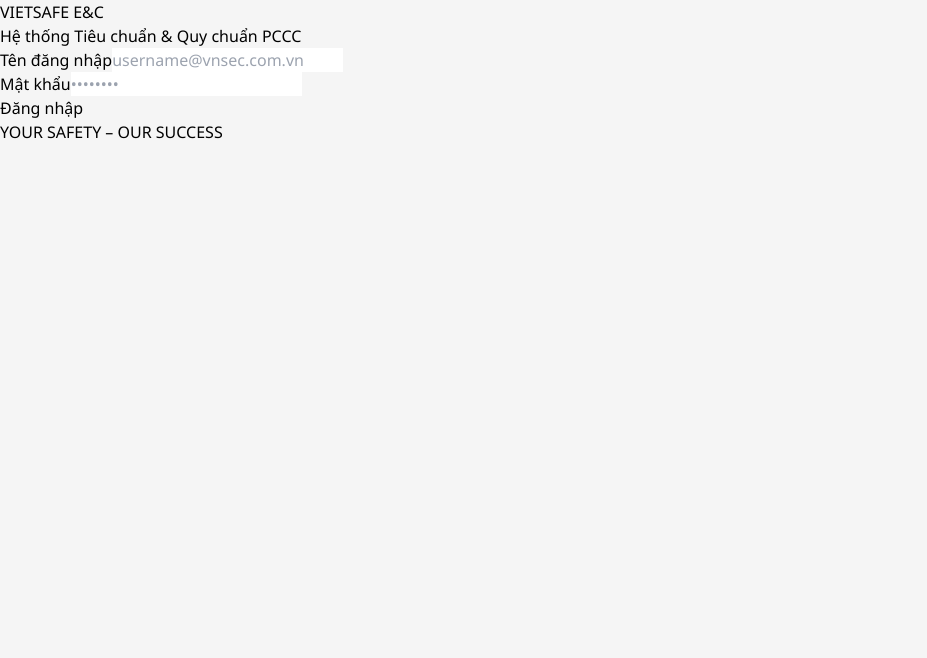
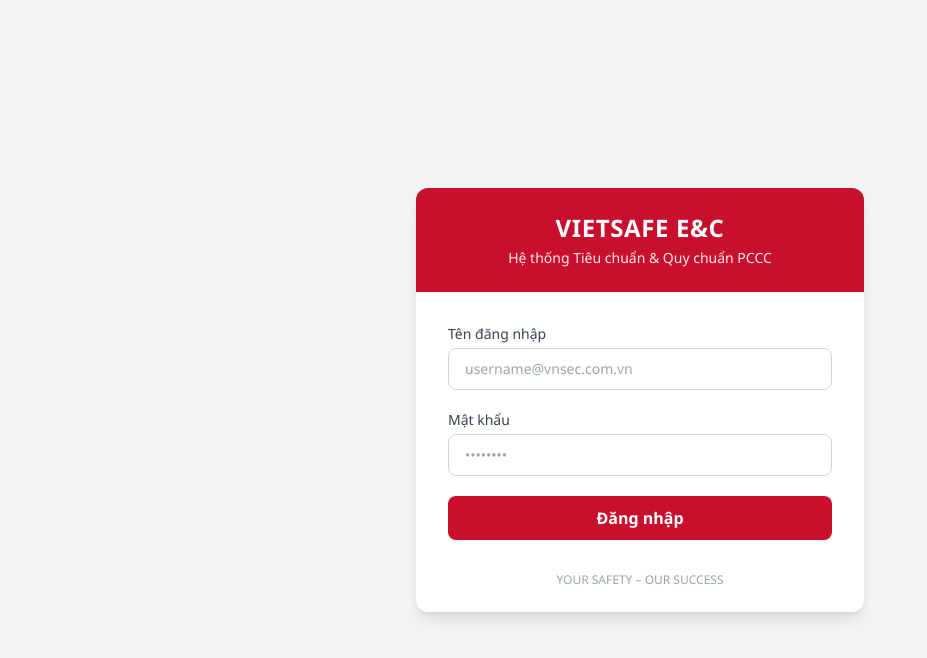
Before and after one commit to vsec2025/vietsafe-standards, a Next.js app in the folder webapp/: page /login in a window 1280 px wide. Shown: the top 658 px of the page, without its empty margins (0-927 px from the left). Built offline with nearby package versions, Linux system fonts and the light colour scheme.

Commit message:
feat: webapp/tailwind.config.js

```diff
--- /dev/null
+++ b/webapp/tailwind.config.js
@@ -0,0 +1,18 @@
+/** @type {import('tailwindcss').Config} */
+module.exports = {
+  content: [
+    './src/pages/**/*.{js,ts,jsx,tsx,mdx}',
+    './src/components/**/*.{js,ts,jsx,tsx,mdx}',
+    './src/app/**/*.{js,ts,jsx,tsx,mdx}',
+  ],
+  theme: {
+    extend: {
+      colors: {
+        primary: '#C8102E',
+        'primary-dark': '#a00d24',
+        'primary-light': '#f5e6e9',
+      },
+    },
+  },
+  plugins: [],
+}
```
